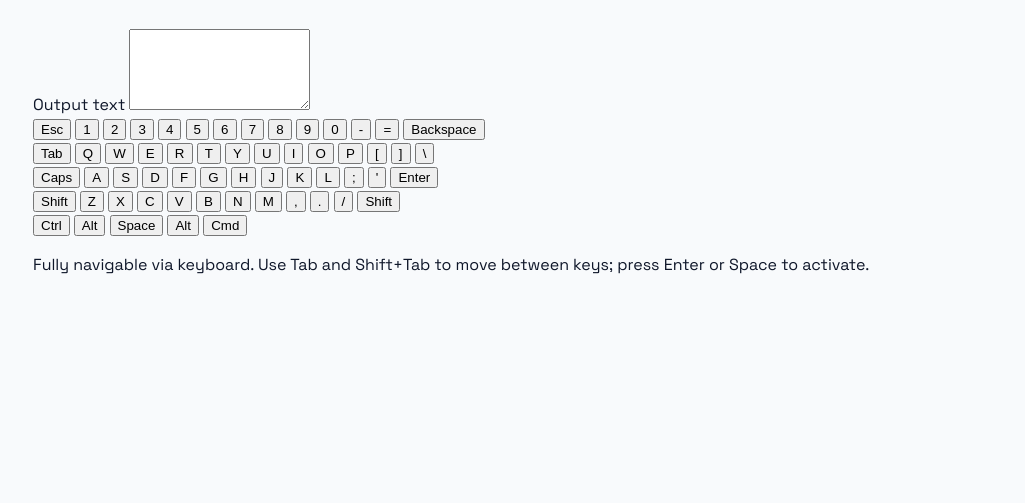
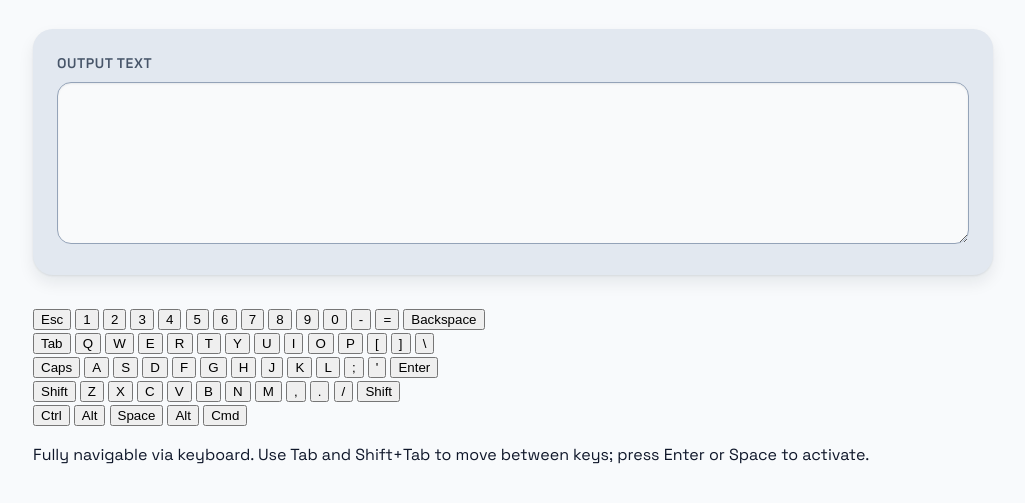
Before and after one commit to BenGephardt/GridBoard, a website: page index.html in a window 1280 px wide. Shown: the part 109-612 px from the top of the page, without its empty margins (127-1152 px from the left). Drawn offline with Linux system fonts and the light colour scheme.

Commit message:
style: add display area styles for sections, cards, labels, and textareas in CSS

```diff
--- a/style.css
+++ b/style.css
@@ -99,3 +99,44 @@ body {
   color: var(--color-muted);
   max-width: 38rem;
 }
+
+/* SECTION: Display Area */
+.display-section {
+  margin-bottom: var(--space-8);
+}
+
+.display-card {
+  background-color: var(--color-surface);
+  border-radius: var(--radius-lg);
+  padding: var(--space-6);
+  box-shadow: var(--shadow-soft);
+}
+
+.display-label {
+  display: block;
+  font-size: var(--text-sm);
+  font-weight: 600;
+  letter-spacing: 0.04em;
+  text-transform: uppercase;
+  color: var(--color-muted);
+  margin-bottom: var(--space-2);
+}
+
+.display-textarea {
+  width: 100%;
+  overflow-y: hidden;
+  min-height: 120px;
+  padding: var(--space-4);
+  border-radius: var(--radius-md);
+  border: 1px solid var(--color-border);
+  font-family: var(--font-family-base);
+  font-size: var(--text-base);
+  line-height: 1.6;
+  color: var(--color-text);
+  background-color: #f9fafb;
+  outline: none;
+  box-shadow: inset 0 1px 2px rgba(15, 23, 42, 0.08);
+  transition: border-color var(--transition-fast),
+    box-shadow var(--transition-fast),
+    background-color var(--transition-fast);
+}
```
